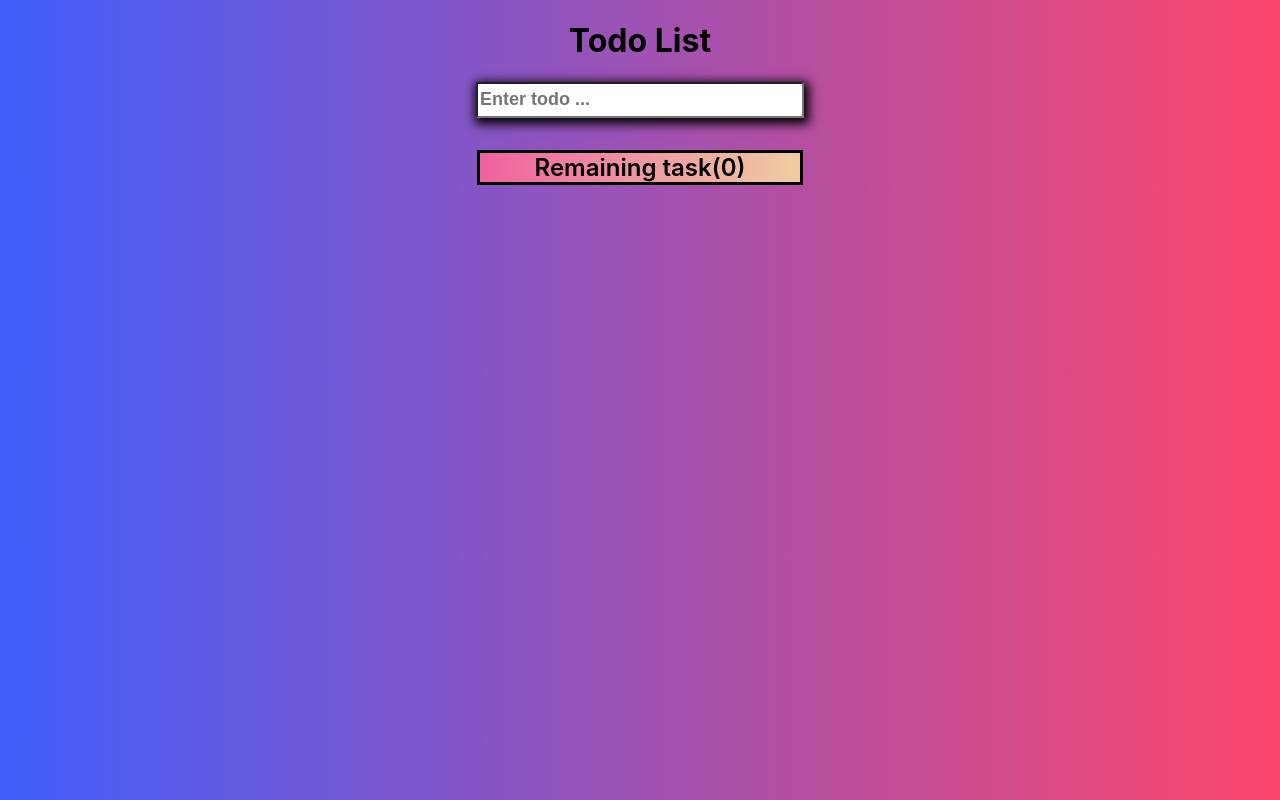
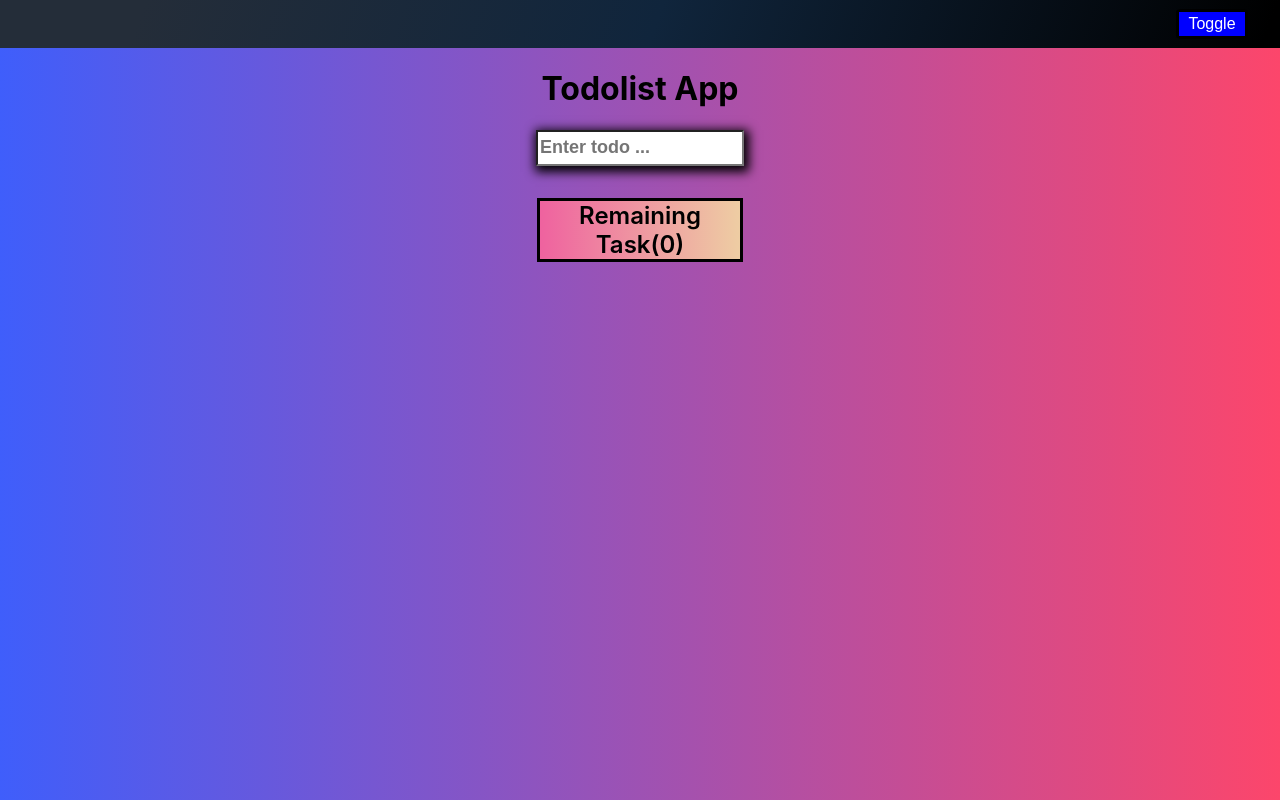
Before and after one commit to peela123/todolistDeployed, a React (Create React App) app: page / in a window 1280 px wide. Built offline with nearby package versions, Linux system fonts and the light colour scheme.

Commit message:
add menubar with  contain new toggle mode button

```diff
--- a/src/App.css
+++ b/src/App.css
@@ -5,7 +5,7 @@ body {
   vertical-align: baseline;
   width: 100%;
   height: 100%;
-
+  padding-right: -200px;
   background: #FC466B;  /* fallback for old browsers */
   background: -webkit-linear-gradient(to right, #3F5EFB, #FC466B);  /* Chrome 10-25, Safari 5.1-6 */
   background: linear-gradient(to right, #3F5EFB, #FC466B); /* W3C, IE 10+/ Edge, Firefox 16+, Chrome 26+, Opera 12+, Safari 7+ */
@@ -13,12 +13,15 @@ body {
 
 }
 
-.container {
+.todo-container {
 
   display: flex;
   justify-content: center;
   flex-direction: column;
   text-align: center;
+  width:50rem;
+
+  margin: auto;
 }
 
 .input-box {
@@ -49,7 +52,8 @@ body {
   display: flex;
 
   column-gap: 3rem;
-  margin:-2rem;
+  margin-top: -2rem;
+  margin-bottom: -2rem;
   padding: 0rem;
   flex-direction: row;
   justify-content: center;
@@ -80,3 +84,38 @@ button {
 .closebutton{
   background-color: red;
 }
+.toggle-button{
+
+  color:white;
+  font-size: 1rem;
+  font-weight:300;
+  border-radius: 8%;
+  display: flex;
+  justify-content: center;
+  width: 4.5rem;
+ box-shadow:none;
+ background-color:blue;
+ border: none;
+ align-items: center;
+ border:solid black 3px;
+ margin-right: 2rem;
+
+}
+.toggle-button:hover{
+  background-color:darkturquoise;
+}
+.menu-bar{
+  background: linear-gradient(109.6deg, rgb(36, 45, 57) 11.2%, rgb(16, 37, 60) 51.2%, rgb(0, 0, 0) 98.6%);
+
+
+  display: flex;
+  justify-content: end;
+  align-items: center;
+
+  height: 3rem;
+
+
+
+
+
+}
--- a/src/App.js
+++ b/src/App.js
@@ -61,9 +61,20 @@ function App() {
 
   }
 
+
+
   return (
-    <div className="container">
-      <h1>Todo List</h1>
+    <div className="entire-app">
+
+      <div className="menu-bar">
+        <button className="toggle-button">Toggle</button>
+
+      </div>
+
+
+      <div className="todo-container">
+
+        <h1>Todolist App</h1>
         <input
           className="input-box"
           type="text"
@@ -74,8 +85,8 @@ function App() {
         />
         <ul>
           {todos.map((todo, i) => (
-          <p key={i} id={todo.id} className = "eachTodo">
-            <p style={todo.completed ? { textDecoration: "line-through" ,textDecorationThickness:"4px"} : null}>{todo.text}</p>
+            <p key={i} id={todo.id} className="eachTodo">
+              <p style={todo.completed ? { textDecoration: "line-through", textDecorationThickness: "4px" } : null}>{todo.text}</p>
               <button onClick={() => deleteTodo(todo.id)} className="closebutton">X</button>
               <button onClick={() => markTodo(i)} className="checkbutton">&radic;</button>
 
@@ -83,10 +94,14 @@ function App() {
           ))}
         </ul>
 
-      <p className="remain-text">Remaining task({todosCount})</p>
+        <p className="remain-text">Remaining Task({todosCount})</p>
 
 
       </div>
+
+    </div>
+
+
   );
 }
 
```
Lines whose indentation alone changed are shown as unchanged.
